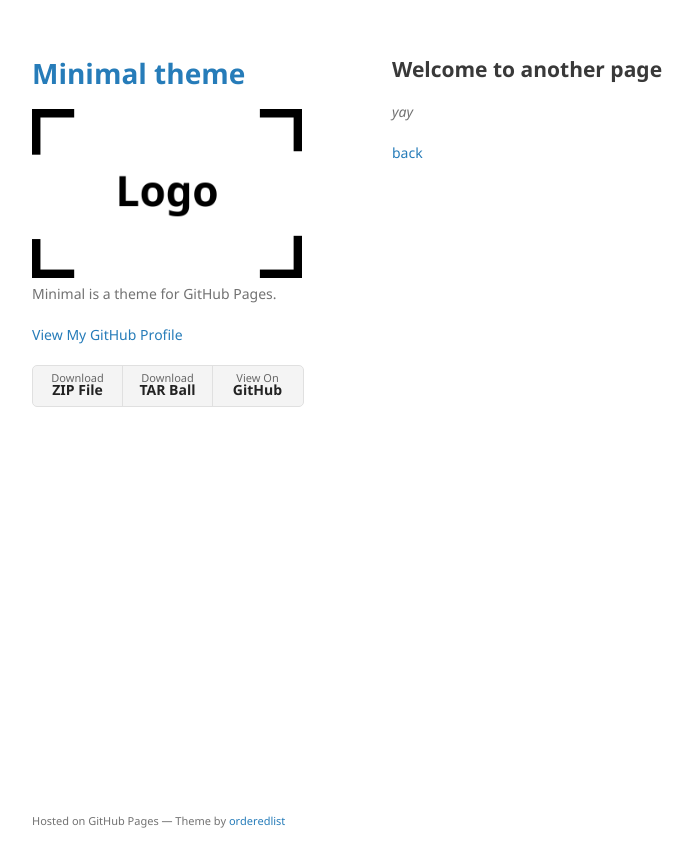
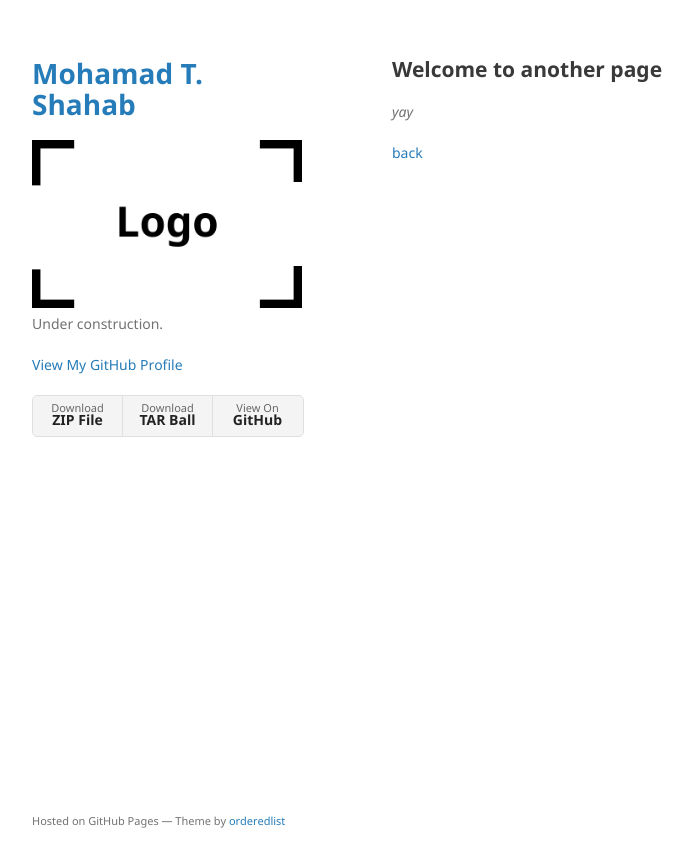
Before and after one commit to mohshahab/mohshahab.github.io, a Jekyll site: the page built from another-page.md, in a window 1280 px wide. Shown: the top 867 px of the page, without its empty margins (178-871 px from the left). Built offline with Jekyll 4.4.1, drawn with Linux system fonts in a browser that asks for light colours; our own code applies the rules of GitHub Pages for plain Markdown files.

Commit message:
Update _config.yml

```diff
--- a/_config.yml
+++ b/_config.yml
@@ -1,6 +1,6 @@
-title: Minimal theme
+title: Mohamad T. Shahab
 logo: /assets/img/logo.png
-description: Minimal is a theme for GitHub Pages.
+description: Under construction.
 show_downloads: true
 google_analytics:
 theme: jekyll-theme-minimal
```
